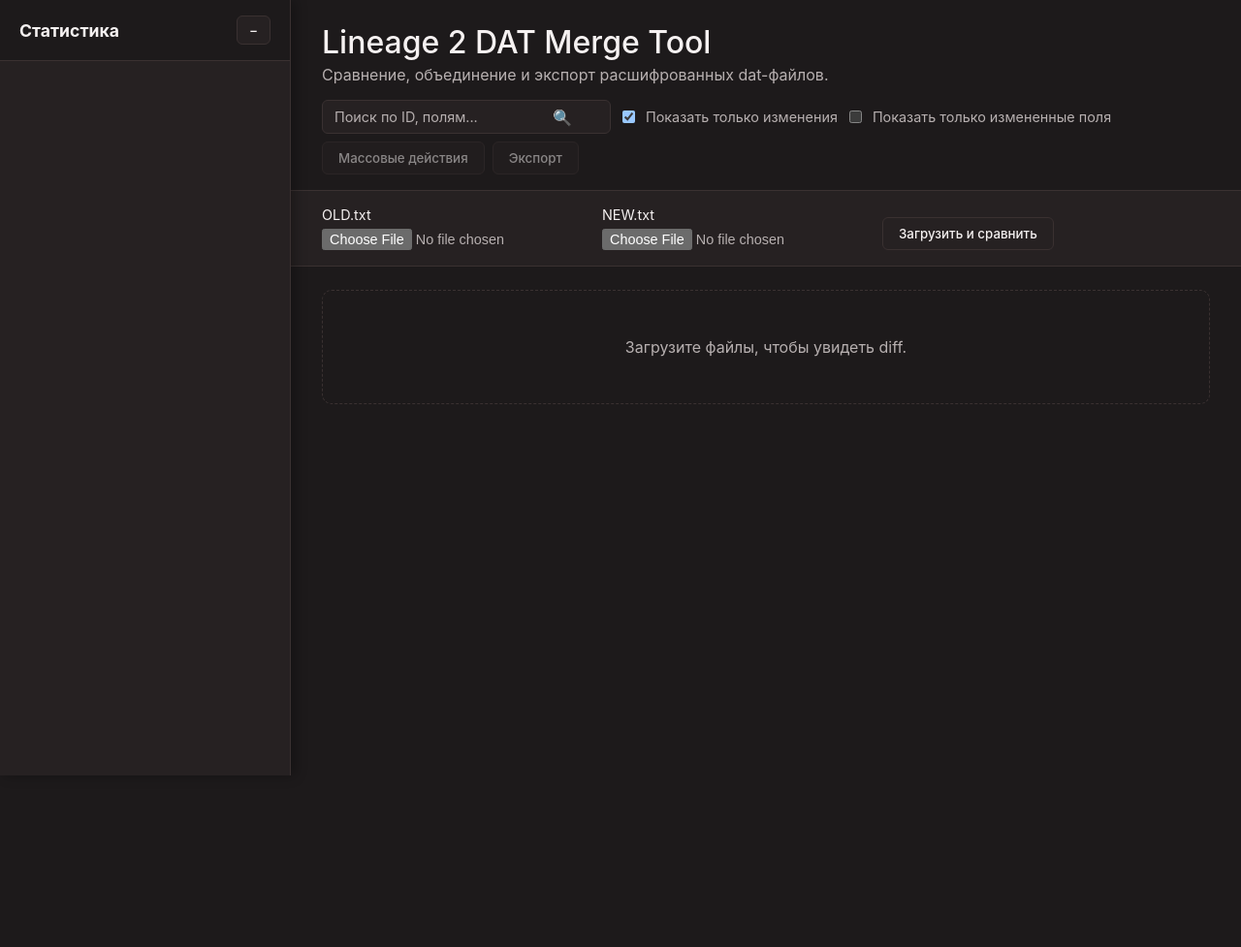
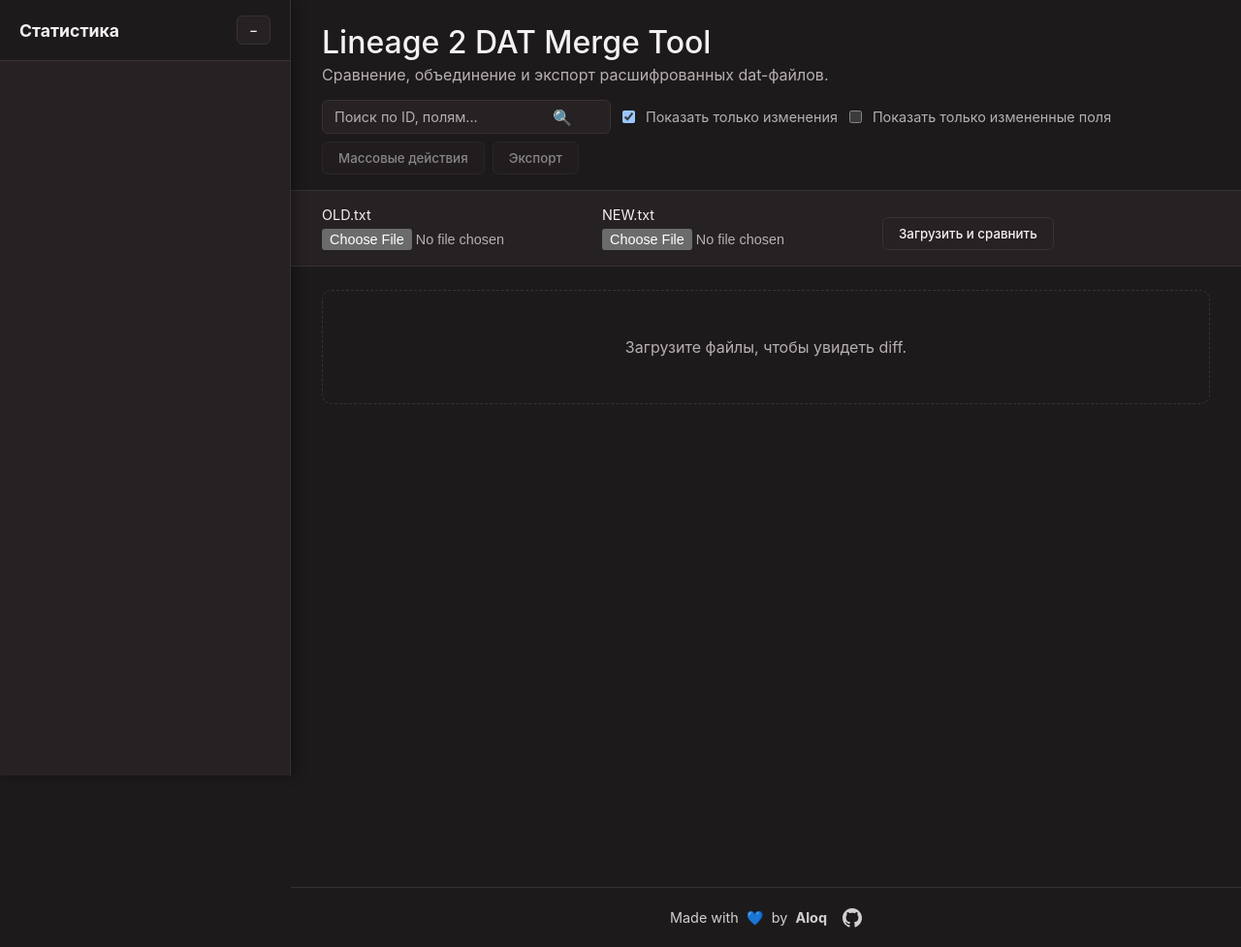
Before and after one commit to Aloqq/DAT-Merge-Tool, a plain HTML site: page src/main/resources/static/index.html in a window 1280 px wide. Shown: the whole page at 97% size. Before the commit the page ends 875 px from the top, so only its background shows below. Drawn offline with Linux system fonts and the light colour scheme.

```diff
--- a/src/main/resources/static/app.js
+++ b/src/main/resources/static/app.js
@@ -1282,17 +1282,17 @@ function showMassActions() {
         const actions = document.createElement('div');
         actions.className = 'mass-action-buttons';
 
+        const applyOldBtn = document.createElement('button');
+        applyOldBtn.className = 'btn tiny';
+        applyOldBtn.textContent = `Принять OLD (${group.count})`;
+        applyOldBtn.onclick = () => applyMassChange(group, 'old');
+        actions.appendChild(applyOldBtn);
+
         const applyNewBtn = document.createElement('button');
         applyNewBtn.className = 'btn tiny';
         applyNewBtn.textContent = `Принять NEW (${group.count})`;
         applyNewBtn.onclick = () => applyMassChange(group, 'new');
         actions.appendChild(applyNewBtn);
-
-        const applyOldBtn = document.createElement('button');
-        applyOldBtn.className = 'btn tiny';
-        applyOldBtn.textContent = `Принять OLD (${group.count})`;
-        applyOldBtn.onclick = () => applyMassChange(group, 'old');
-        actions.appendChild(applyOldBtn);
 
         item.appendChild(preview);
         item.appendChild(actions);
--- a/src/main/resources/static/index.html
+++ b/src/main/resources/static/index.html
@@ -76,6 +76,17 @@
     </main>
 </div>
 
+<footer class="app-footer">
+    <small style="color: rgba(255, 255, 255, 0.8) !important;">
+        Made with <span class="text-danger">💙</span> by <strong>Aloq</strong>
+        <a href="https://github.com/Aloqq/DAT-Merge-Tool" target="_blank" rel="noopener noreferrer" class="github-link" title="GitHub Repository">
+            <svg width="20" height="20" viewBox="0 0 24 24" fill="currentColor" xmlns="http://www.w3.org/2000/svg">
+                <path d="M12 0c-6.626 0-12 5.373-12 12 0 5.302 3.438 9.8 8.207 11.387.599.111.793-.261.793-.577v-2.234c-3.338.726-4.033-1.416-4.033-1.416-.546-1.387-1.333-1.756-1.333-1.756-1.089-.745.083-.729.083-.729 1.205.084 1.839 1.237 1.839 1.237 1.07 1.834 2.807 1.304 3.492.997.107-.775.418-1.305.762-1.604-2.665-.305-5.467-1.334-5.467-5.931 0-1.311.469-2.381 1.236-3.221-.124-.303-.535-1.524.117-3.176 0 0 1.008-.322 3.301 1.23.957-.266 1.983-.399 3.003-.404 1.02.005 2.047.138 3.006.404 2.291-1.552 3.297-1.23 3.297-1.23.653 1.653.242 2.874.118 3.176.77.84 1.235 1.911 1.235 3.221 0 4.609-2.807 5.624-5.479 5.921.43.372.823 1.102.823 2.222v3.293c0 .319.192.694.801.576 4.765-1.589 8.199-6.086 8.199-11.386 0-6.627-5.373-12-12-12z"/>
+            </svg>
+        </a>
+    </small>
+</footer>
+
 <script src="app.js"></script>
 </body>
 </html>
--- a/src/main/resources/static/style.css
+++ b/src/main/resources/static/style.css
@@ -756,3 +756,39 @@ body.stats-collapsed {
         width: 100%;
     }
 }
+
+.app-footer {
+    text-align: center;
+    padding: 20px;
+    margin-top: 40px;
+    border-top: 1px solid rgba(255, 255, 255, 0.1);
+}
+
+.app-footer small {
+    display: inline-flex;
+    align-items: center;
+    gap: 8px;
+    font-size: 0.9rem;
+}
+
+.github-link {
+    display: inline-flex;
+    align-items: center;
+    color: rgba(255, 255, 255, 0.8);
+    text-decoration: none;
+    margin-left: 8px;
+    transition: color 0.2s ease, transform 0.2s ease;
+}
+
+.github-link:hover {
+    color: #fff;
+    transform: scale(1.1);
+}
+
+.github-link svg {
+    vertical-align: middle;
+}
+
+.text-danger {
+    color: #ff6b6b;
+}
```
Also changed, not shown: 1 other file.
